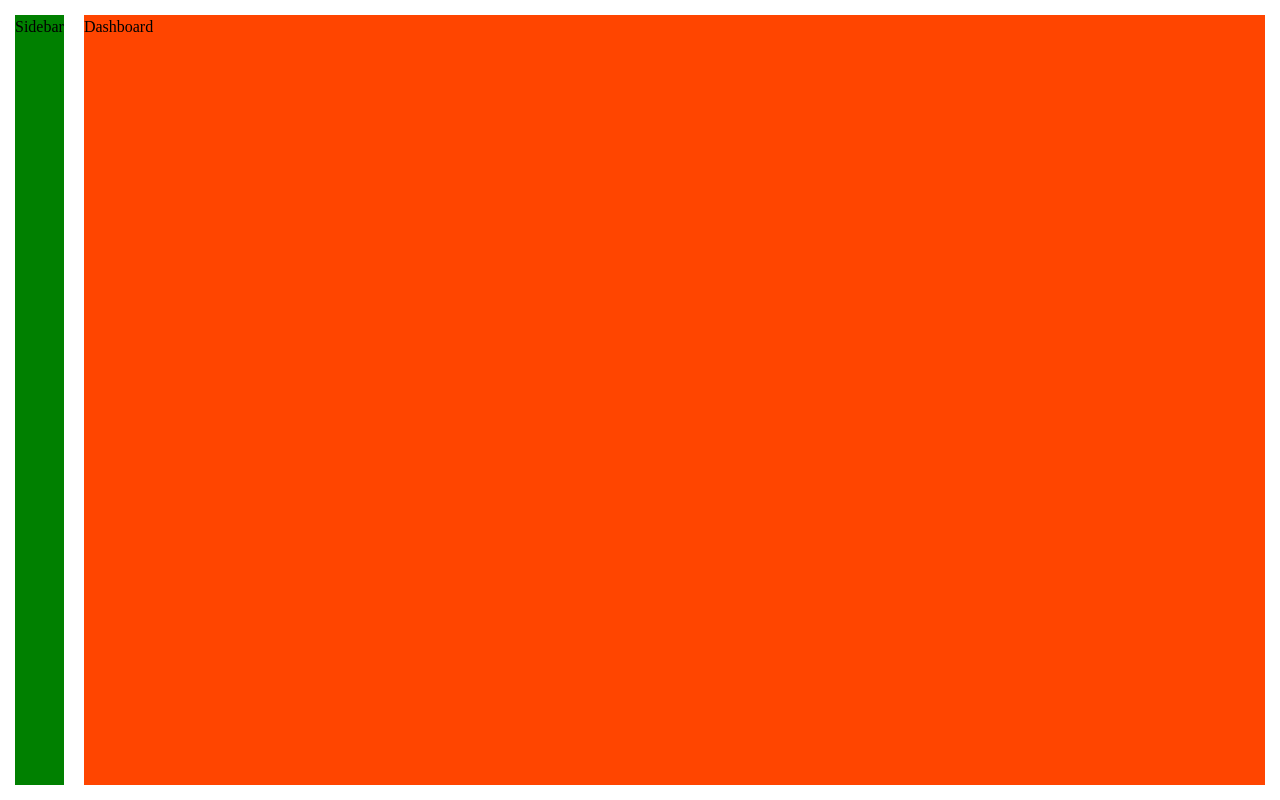
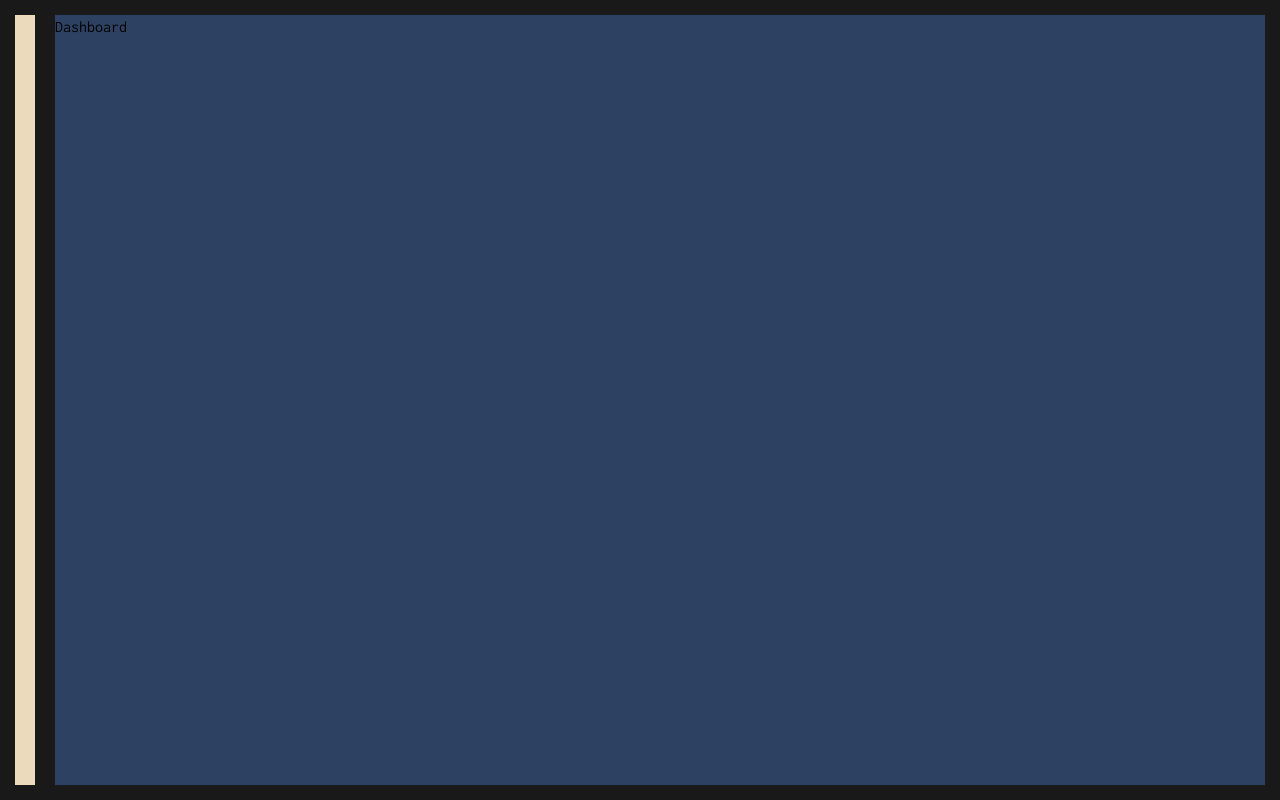
Before and after one commit to gerald-tetteh/sanitiser-capstone, a React (Create React App) app in the folder client/: page / in a window 1280 px wide. Built offline with nearby package versions, Linux system fonts and the light colour scheme.

Commit message:
add sass varibales and app logo

```diff
--- a/client/src/App.tsx
+++ b/client/src/App.tsx
@@ -6,13 +6,14 @@
 
 import { BrowserRouter, Route, Routes } from "react-router-dom";
 import Dashboard from "./pages/Dashboard";
+import logo from "./assets/icons/logo.svg";
 
 const App = () => {
   return (
     <BrowserRouter>
       <main className="main">
-        <aside className="main__sidebar">
-          <p>Sidebar</p>
+        <aside className="sidebar">
+          <img src={logo} alt="App Logo" className="sidebar__icon" />
         </aside>
         <section className="main__content">
           <Routes>
--- a/client/src/css/style.css
+++ b/client/src/css/style.css
@@ -3,6 +3,12 @@
  * Ashesi Final Year Capstone
  * AHSM Client - main.scss
 */
+/**
+ * Author: Gerald Addo-Tetteh
+ * Ashesi Final Year Capstone
+ * AHSM Client - variables.scss
+*/
+@import url("https://fonts.googleapis.com/css2?family=Inconsolata:wght@200;300;400;500;600;700;800;900&display=swap");
 *,
 *::before,
 *::after {
@@ -23,7 +29,9 @@ body {
   text-rendering: optimizeSpeed;
   line-height: 1.5;
   font-size: 1.6rem;
-  padding: 1.5rem; }
+  padding: 1.5rem;
+  background-color: #191919;
+  font-family: "Inconsolata", monospace; }
 
 img {
   display: block;
@@ -61,9 +69,19 @@ select {
   grid-template-rows: auto;
   gap: 2rem;
   height: calc(100vh - 3rem); }
-  .main__sidebar {
-    overflow: hidden;
-    background-color: green; }
   .main__content {
     overflow: scroll;
-    background-color: orangered; }
+    background-color: #2d4263; }
+
+/**
+ * Author: Gerald Addo-Tetteh
+ * Ashesi Final Year Capstone
+ * AHSM Client - sidebar.tsx
+*/
+.sidebar {
+  overflow: hidden;
+  background-color: #ecdbba;
+  padding: 1rem; }
+  .sidebar__icon {
+    max-width: 5rem;
+    width: 100%; }
--- a/client/src/sass/base/_reset.scss
+++ b/client/src/sass/base/_reset.scss
@@ -1,3 +1,5 @@
+@import url("https://fonts.googleapis.com/css2?family=Inconsolata:wght@200;300;400;500;600;700;800;900&display=swap");
+
 *,
 *::before,
 *::after {
@@ -22,7 +24,9 @@ body {
   text-rendering: optimizeSpeed;
   line-height: 1.5;
   font-size: 1.6rem;
-  padding: 1.5rem;
+  padding: $padding-body;
+  background-color: $color-black;
+  font-family: $font-inconsolata;
 }
 
 img {
--- a/client/src/sass/layout/_app-grid.scss
+++ b/client/src/sass/layout/_app-grid.scss
@@ -10,12 +10,8 @@
   gap: 2rem;
   height: calc(100vh - 3rem);
 
-  &__sidebar {
-    overflow: hidden;
-    background-color: green;
-  }
   &__content {
     overflow: scroll;
-    background-color: orangered;
+    background-color: $color-navy;
   }
 }
--- /dev/null
+++ b/client/src/sass/layout/_sidebar.scss
@@ -0,0 +1,16 @@
+/**
+ * Author: Gerald Addo-Tetteh
+ * Ashesi Final Year Capstone
+ * AHSM Client - sidebar.tsx
+*/
+
+.sidebar {
+  overflow: hidden;
+  background-color: $color-beige;
+  padding: 1rem;
+
+  &__icon {
+    max-width: 5rem;
+    width: 100%;
+  }
+}
--- a/client/src/sass/main.scss
+++ b/client/src/sass/main.scss
@@ -15,5 +15,6 @@
 // layout
 @import "./layout/app-grid";
 @import "./layout/dashboard-grid";
+@import "./layout/sidebar";
 // pages
 @import "./pages/dashboard";
```
Also changed, not shown: client/src/sass/abstracts/_variables.scss (+17 -0 lines), client/src/assets/icons/logo.svg (added).
